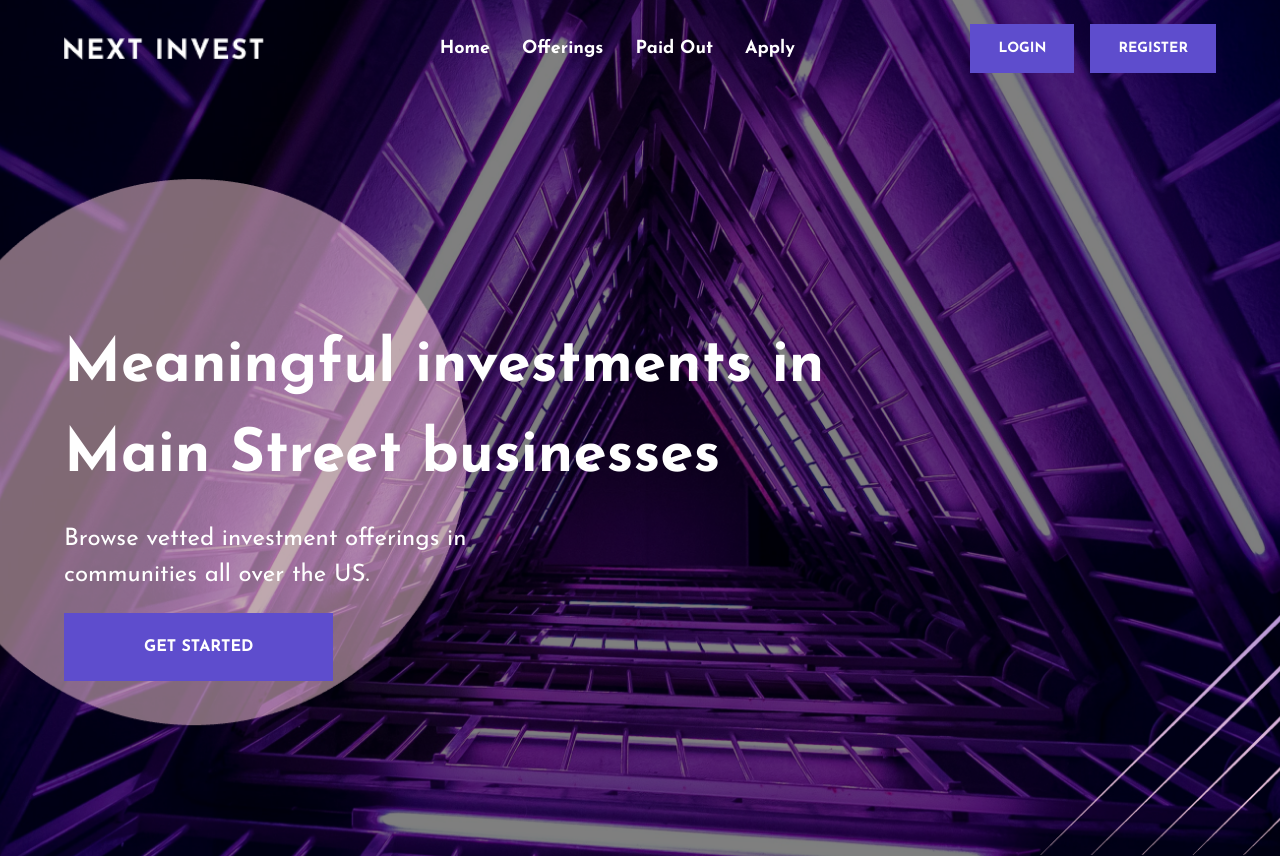
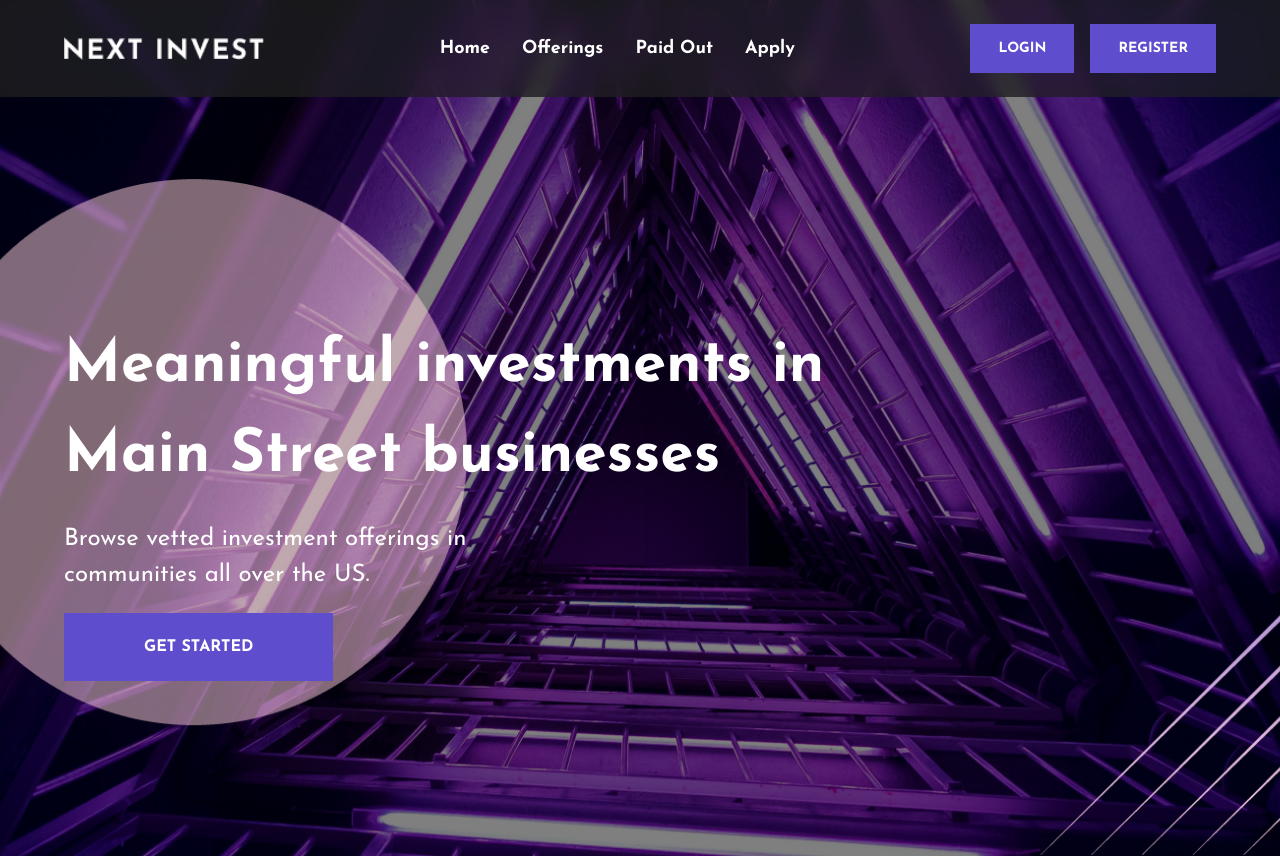
Before and after one commit to AlfazUlIslam/next-invest, a React (Vite) app: page / in a window 1280 px wide. Shown: the top 858 px of the page. Built offline with nearby package versions, Linux system fonts and the light colour scheme.

Commit message:
Navbar modified

```diff
--- a/src/components/Navbar/Navbar.css
+++ b/src/components/Navbar/Navbar.css
@@ -17,3 +17,12 @@
     position: absolute;
     top: 0;
 } */
+
+nav {
+    width: 100%;
+    background: rgba(30,30,30,0.8);
+    backdrop-filter: saturate(180%) blur(10px);
+    position: fixed;
+    top: 0;
+    z-index: 10;
+}
--- a/src/components/Navbar/Navbar.jsx
+++ b/src/components/Navbar/Navbar.jsx
@@ -13,7 +13,7 @@ const Navbar = () => {
 
   return (
     // nav bar
-    <nav className="w-[100%] absolute">
+    <nav>
       {/* container */}
       <div className="container p-6 flex justify-between items-center">
         {/* logo */}
```
